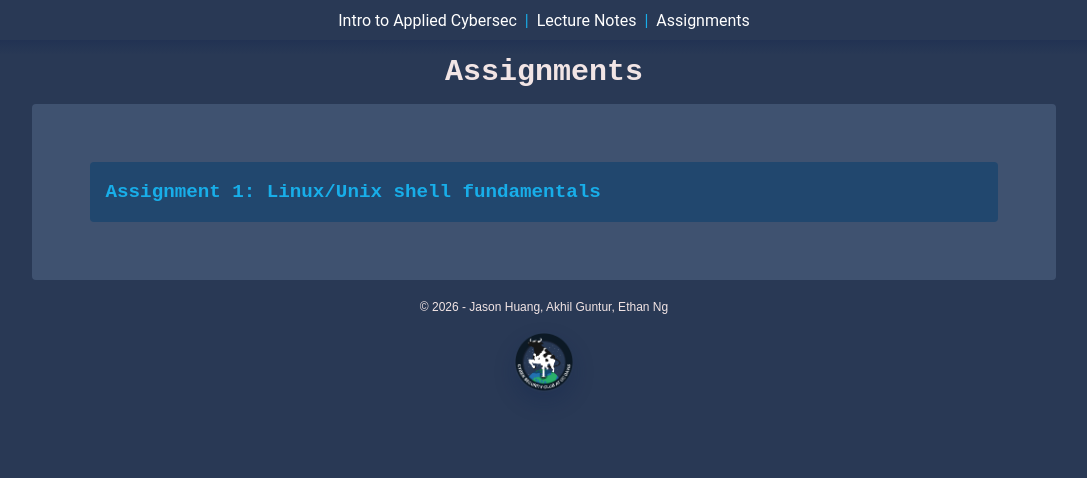
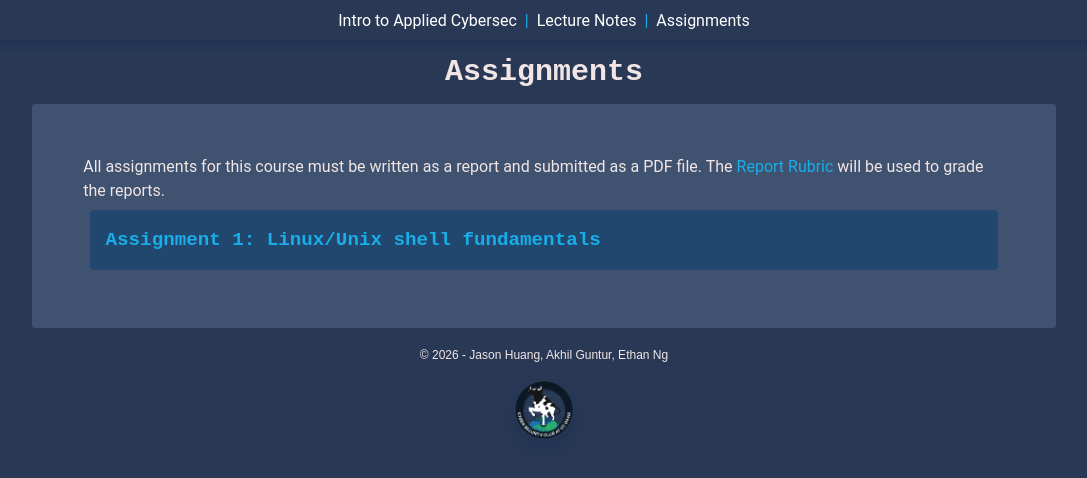
Before and after one commit to cyber-security-club-ucd/ecs198f, a Jekyll site: the page built from assignments.html, in a window 1280 px wide. Shown: the top 478 px of the page, without its empty margins (96-1183 px from the left). Built offline with Jekyll 4.4.1, drawn with Linux system fonts in a browser that asks for light colours.

Commit message:
Include link to rubric in Assignments tab

```diff
--- a/assignments.html
+++ b/assignments.html
@@ -2,6 +2,11 @@
 layout: article
 title: "Assignments"
 ---
+
+All assignments for this course must be written as a report and submitted as a PDF file.
+The
+<a href="{{ '/assets/assignments/rubric.pdf' | relative_url }}">Report Rubric</a>
+will be used to grade the reports.
 
 {% for assign in site.data.assignments %}
 
```
